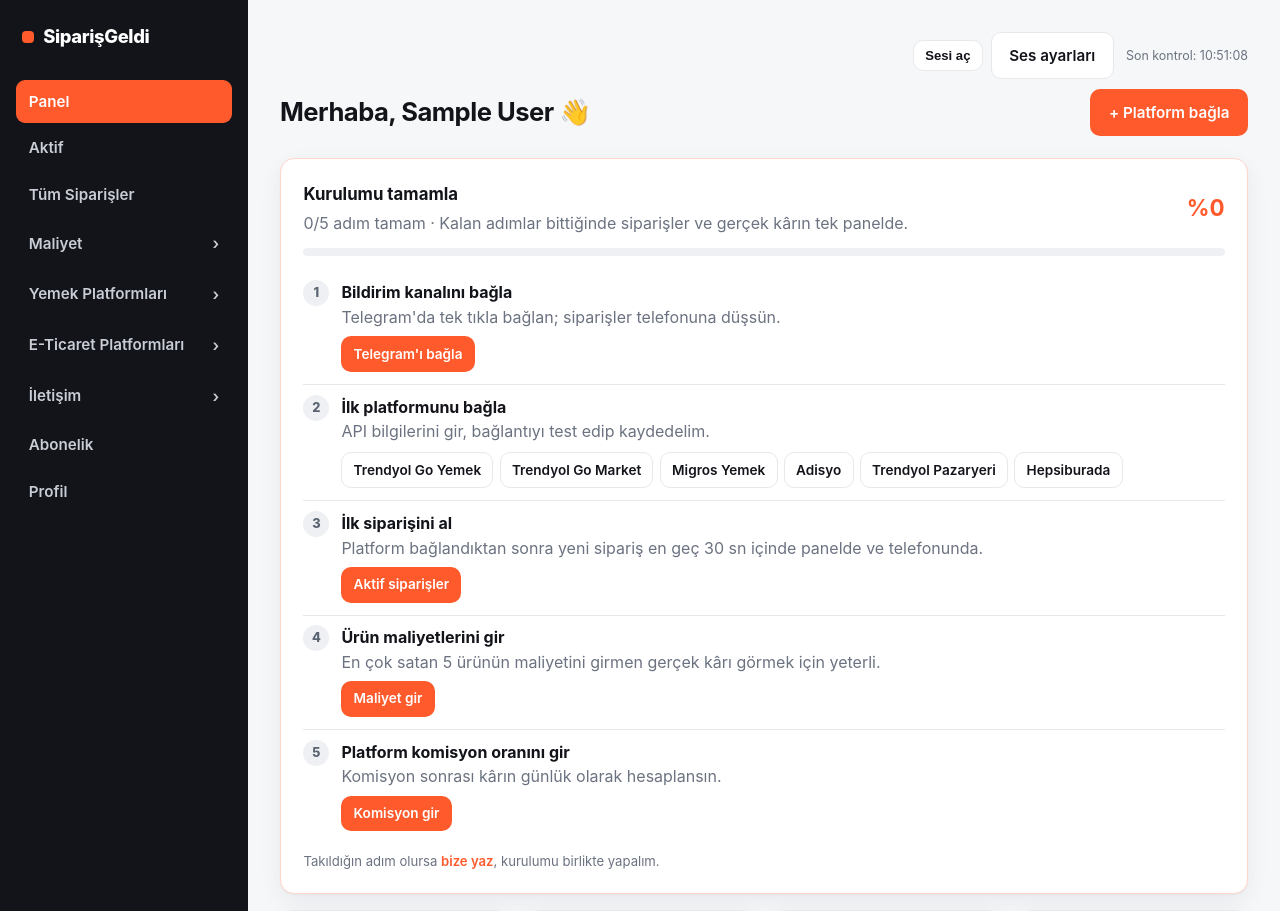
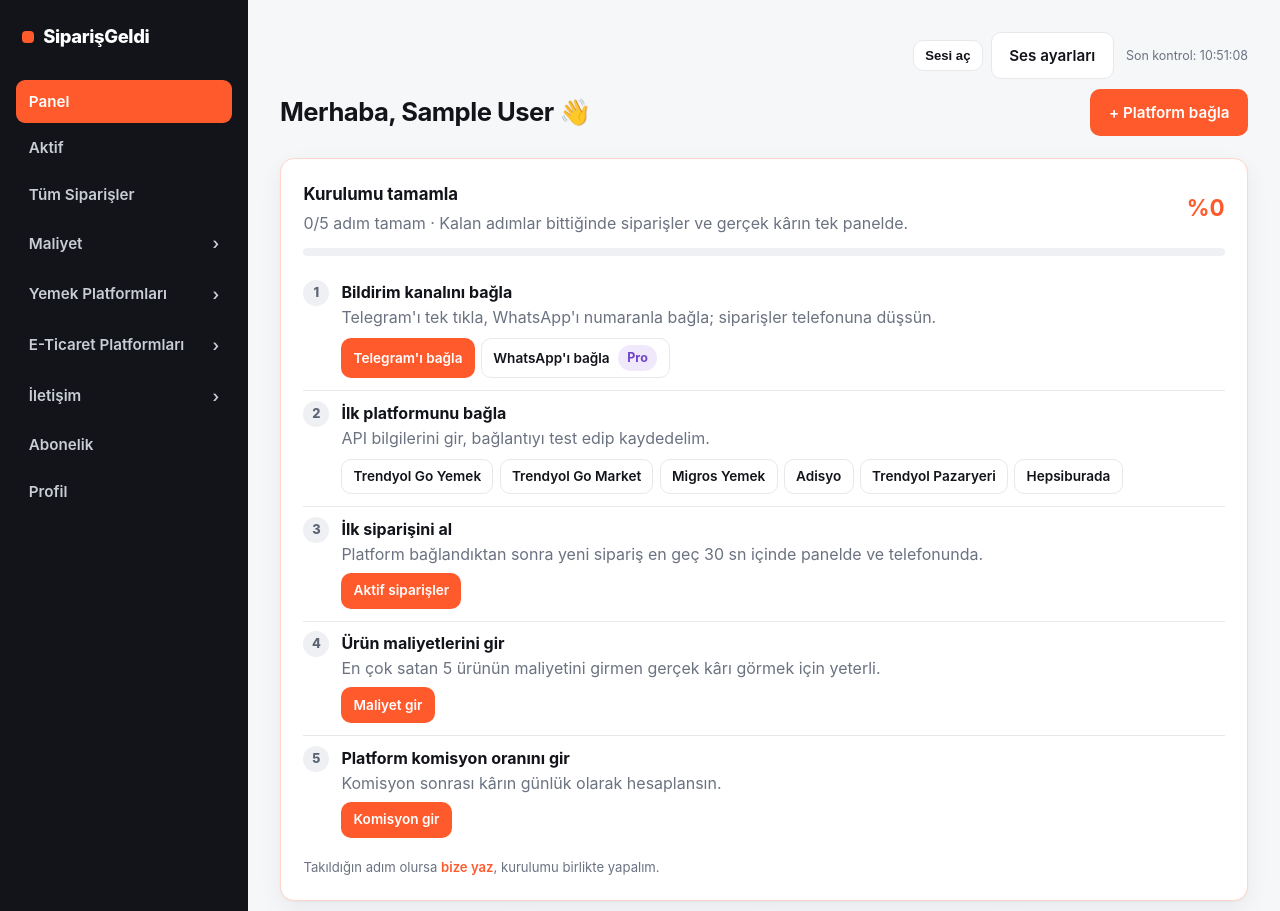
Before and after one commit to canakboyraz/siparisgeldi, a Flask app: page /panel/ in a window 1280 px wide. Shown: the top 911 px of the page. Run offline with Flask 3, Linux system fonts and the light colour scheme; the visitor is signed in with stand-in values (Sample User, id 1); data that the repository does not hold is empty.

Commit message:
Kurulum listesine WhatsApp baglama secenegi

```diff
--- a/routes/dashboard.py
+++ b/routes/dashboard.py
@@ -126,8 +126,8 @@ def _onboarding_steps(integrations, has_order: bool) -> dict:
     steps += [
         {"key": "notify", "done": notify_ready,
          "title": "Bildirim kanalını bağla",
-         "desc": "Telegram'da tek tıkla bağlan; siparişler telefonuna düşsün.",
-         "url": url_for("dashboard.connect_telegram"), "cta": "Telegram'ı bağla"},
+         "desc": "Telegram'ı tek tıkla, WhatsApp'ı numaranla bağla; siparişler telefonuna düşsün.",
+         "channels": True, "whatsapp_allowed": _can_use_whatsapp()},
         {"key": "platform", "done": bool(integrations),
          "title": "İlk platformunu bağla",
          "desc": "API bilgilerini gir, bağlantıyı test edip kaydedelim.",
--- a/templates/dashboard/index.html
+++ b/templates/dashboard/index.html
@@ -42,6 +42,15 @@
           <a class="btn btn-ghost btn-sm" href="{{ url_for('adisyo.setup') }}">Adisyo</a>
           <a class="btn btn-ghost btn-sm" href="{{ url_for('dashboard.trendyol_marketplace_setup') }}">Trendyol Pazaryeri</a>
           <a class="btn btn-ghost btn-sm" href="{{ url_for('dashboard.hepsiburada_setup') }}">Hepsiburada</a>
+        </div>
+        {% elif step.channels %}
+        <div class="onboarding-platforms">
+          <a class="btn btn-primary btn-sm" href="{{ url_for('dashboard.connect_telegram') }}">Telegram'ı bağla</a>
+          {% if step.whatsapp_allowed %}
+          <a class="btn btn-primary btn-sm" href="{{ url_for('dashboard.connect_whatsapp') }}">WhatsApp'ı bağla</a>
+          {% else %}
+          <a class="btn btn-ghost btn-sm" href="{{ url_for('dashboard.subscription') }}">WhatsApp'ı bağla <span class="badge violet">Pro</span></a>
+          {% endif %}
         </div>
         {% elif step.action == 'resend_verification' %}
         <form method="post" action="{{ url_for('auth.resend_verification') }}" style="margin-top:.4rem">
```
